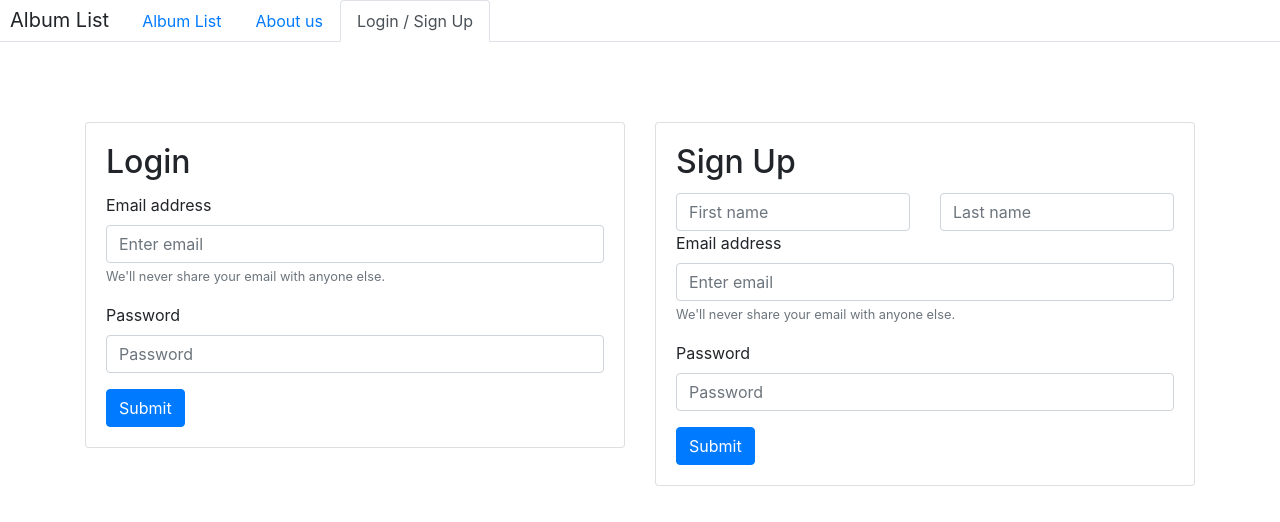
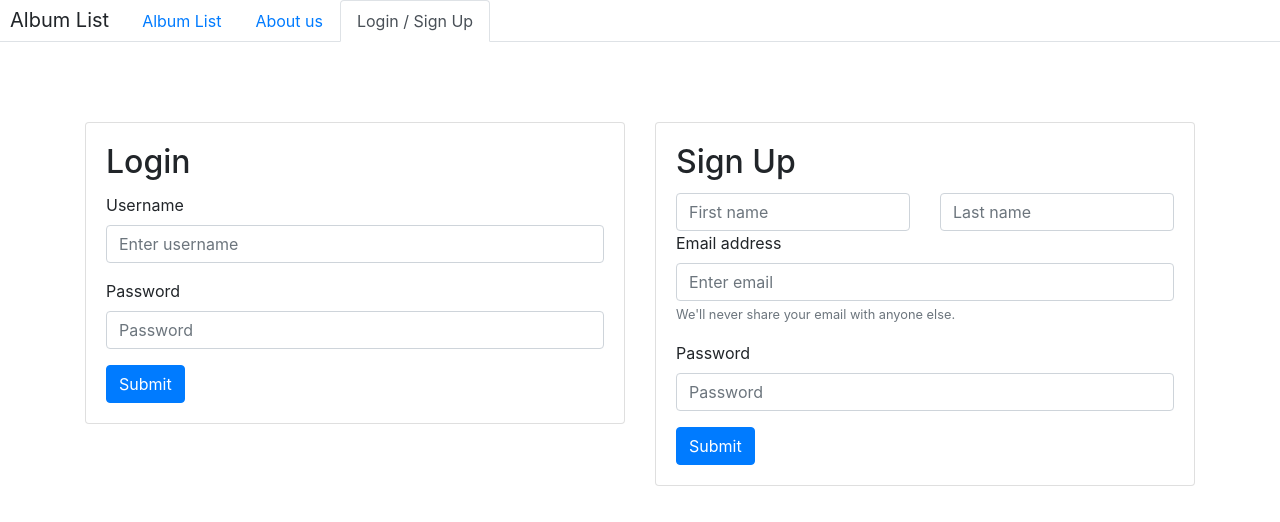
Before and after one commit to csieg150/proj2-frontend, an Angular app: page / in a window 1280 px wide. Both pictures are taken after a click on the tab "Login / Sign Up". Shown: the top 522 px of the page. Built offline with nearby package versions, Linux system fonts and the light colour scheme.

Commit message:
change html for twoway bind

```diff
--- a/src/app/login/login.component.html
+++ b/src/app/login/login.component.html
@@ -1,12 +1,14 @@
-<form>
+<div>
     <div class="form-group">
-      <label for="exampleInputEmail1">Email address</label>
-      <input type="email" class="form-control" id="exampleInputEmail1" aria-describedby="emailHelp" placeholder="Enter email">
-      <small id="emailHelp" class="form-text text-muted">We'll never share your email with anyone else.</small>
+      <label for="exampleInputUsername1">Username</label>
+      <input [(ngModel)]="username" type="text" class="form-control" id="exampleInputUsername1" placeholder="Enter username">
     </div>
     <div class="form-group">
       <label for="exampleInputPassword1">Password</label>
-      <input type="password" class="form-control" id="exampleInputPassword1" placeholder="Password">
+      <input [(ngModel)]="password" type="password" class="form-control" id="exampleInputPassword1" placeholder="Password">
+    </div>
+    <div class="alert alert-danger" role="alert" *ngIf="error">
+      Invalid credentials!
     </div>
     <button type="submit" class="btn btn-primary" (click)="login()">Submit</button>
-</form>
+  </div>
```
